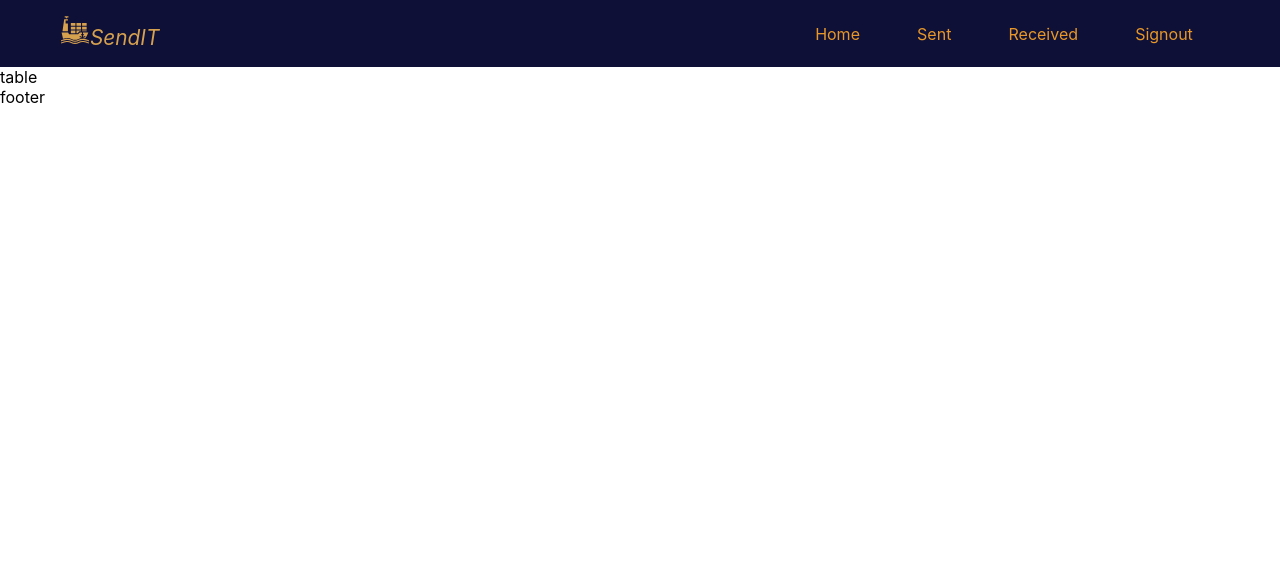
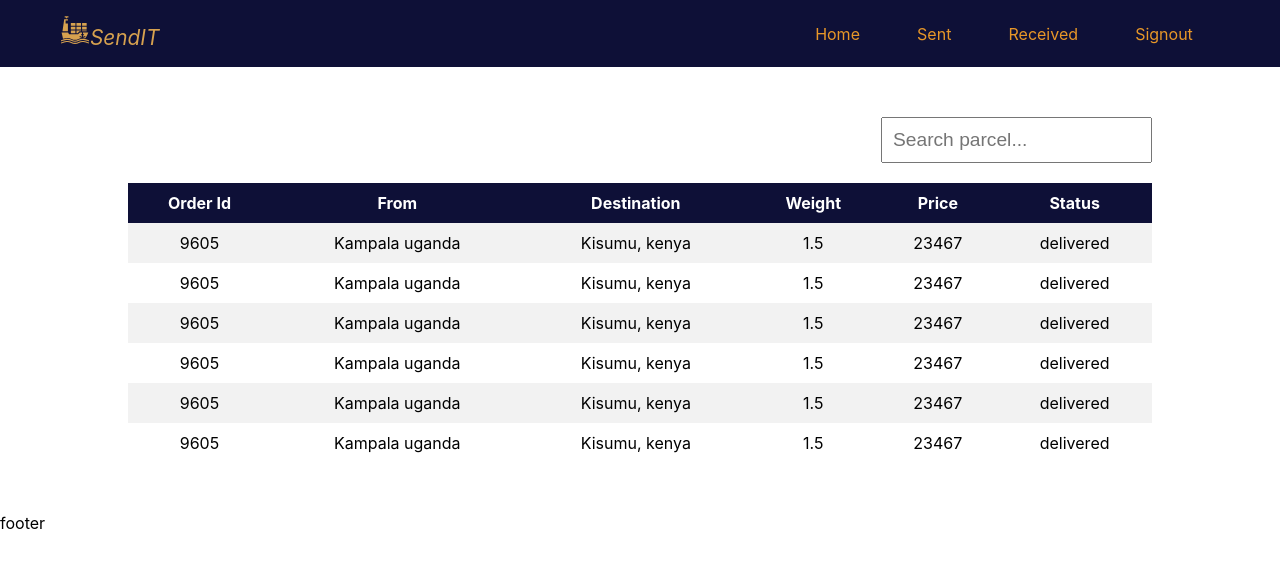
Before and after one commit to Ericawanja/sendIT, a React (Create React App) app in the folder senditui/: page /home in a window 1280 px wide. Shown: the top 568 px of the page. Built offline with nearby package versions, Linux system fonts and the light colour scheme.

Commit message:
parcels table

```diff
--- /dev/null
+++ b/senditui/src/Components/Orders/index.jsx
@@ -0,0 +1,84 @@
+import React from "react";
+import "./orders.css"
+
+function Orders() {
+  const dummyParcels = [
+    {
+      orderId: 9605,
+      from: "Kampala uganda",
+      destination: "Kisumu, kenya",
+      weight: 1.5,
+      price: 23467,
+      status: "delivered",
+    },
+    {
+      orderId: 9605,
+      from: "Kampala uganda",
+      destination: "Kisumu, kenya",
+      weight: 1.5,
+      price: 23467,
+      status: "delivered",
+    },
+    {
+      orderId: 9605,
+      from: "Kampala uganda",
+      destination: "Kisumu, kenya",
+      weight: 1.5,
+      price: 23467,
+      status: "delivered",
+    },
+    {
+      orderId: 9605,
+      from: "Kampala uganda",
+      destination: "Kisumu, kenya",
+      weight: 1.5,
+      price: 23467,
+      status: "delivered",
+    },
+    {
+      orderId: 9605,
+      from: "Kampala uganda",
+      destination: "Kisumu, kenya",
+      weight: 1.5,
+      price: 23467,
+      status: "delivered",
+    },
+    {
+      orderId: 9605,
+      from: "Kampala uganda",
+      destination: "Kisumu, kenya",
+      weight: 1.5,
+      price: 23467,
+      status: "delivered",
+    },
+  ];
+  return (
+    <div className="tableContainer">
+      <span className="searchInput"><input type="text" placeholder="Search parcel..." /></span>
+      <table>
+        <thead>
+          <th>Order Id</th>
+          <th>From</th>
+          <th>Destination</th>
+          <th>Weight</th>
+          <th>Price</th>
+          <th>Status</th>
+        </thead>
+        {dummyParcels.map((parcel) => {
+          return (
+            <tr>
+              <td>{parcel.orderId}</td>
+              <td>{parcel.from}</td>
+              <td>{parcel.destination}</td>
+              <td>{parcel.weight}</td>
+              <td>{parcel.price}</td>
+              <td>{parcel.status}</td>
+            </tr>
+          );
+        })}
+      </table>
+    </div>
+  );
+}
+
+export default Orders;
--- /dev/null
+++ b/senditui/src/Components/Orders/orders.css
@@ -0,0 +1,31 @@
+.tableContainer {
+  width: 80%;
+  margin: 50px auto;
+}
+.tableContainer span {
+  display: flex;
+  justify-content: flex-end;
+}
+.searchInput input {
+  padding: 10px;
+  outline: none;
+  font-size: 1.2rem;
+}
+table {
+  border-collapse: collapse;
+  width: 100%;
+  margin: 20px 0 40px;
+}
+th {
+  background-color: rgb(14, 16, 55);
+  color: white;
+}
+th,
+td {
+  text-align: center;
+  padding: 10px;
+}
+
+tr:nth-child(even) {
+  background-color: #f2f2f2;
+}
--- a/senditui/src/Pages/Home.jsx
+++ b/senditui/src/Pages/Home.jsx
@@ -1,11 +1,12 @@
 import React from 'react'
 import Navbar from '../Components/Navbar'
+import Orders from '../Components/Orders'
 
 function Home() {
   return (
     <div>
         <Navbar/>
-        <div>table</div>
+        <Orders/>
         <div>footer</div>
     </div>
   )
```
Also changed, not shown: senditui/src/Components/Footer/footer.css (added), senditui/src/Components/Footer/index.jsx (added).
